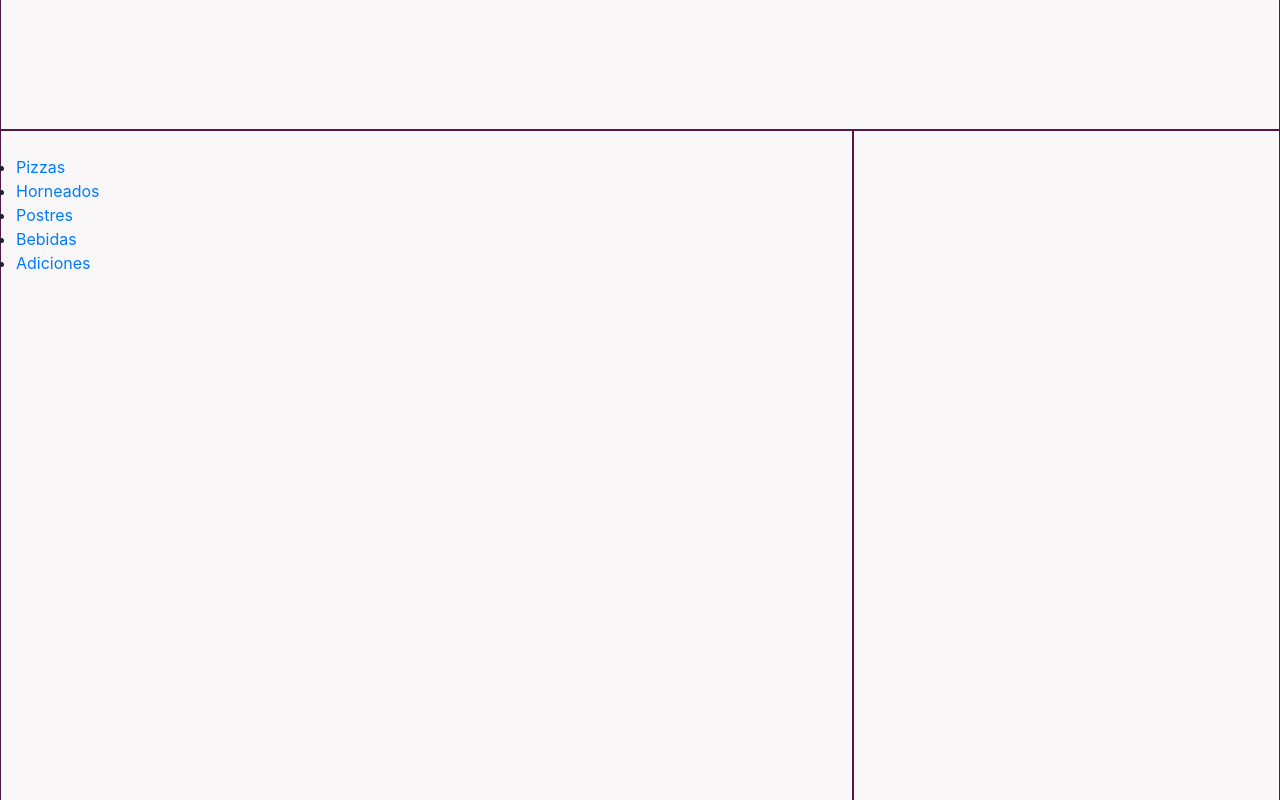
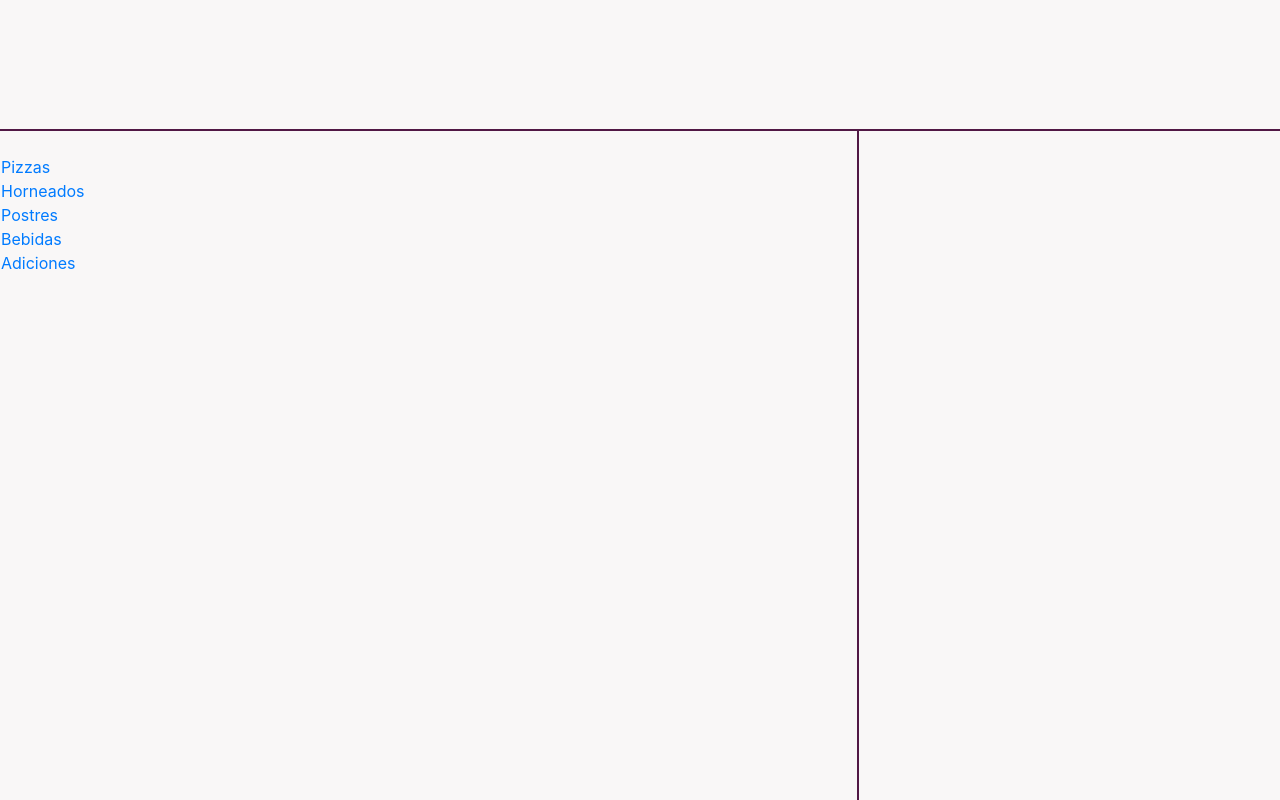
Before and after one commit to th3DarkGhost/Pizza_Parceros, a React (Create React App) app: page / in a window 1280 px wide. Shown: the part 600-1400 px from the top of the page. Built offline with nearby package versions, Linux system fonts and the light colour scheme.

Commit message:
Debugeando react-router

```diff
--- a/src/components/App.js
+++ b/src/components/App.js
@@ -5,14 +5,29 @@
 import { Header } from './Header/Header';
 import { Main } from './Main/Main';
 import { Footer } from './Footer/Footer';
+import { BrowserRouter as Router, Route, Switch } from 'react-router-dom';
+import { MenuPizzas } from './Main/MenuPizzas/MenuPizzas';
+import { MenuHorneados } from './Main/MenuHorneados/MenuHorneados';
+import { MenuPostres } from './Main/MenuPostres/MenuPostres';
+import { MenuBebidas } from './Main/MenuBebidas/MenuBebidas';
+import { MenuAdiciones } from './Main/MenuAdiciones/MenuAdiciones';
 
 function App() {
   return (
-    <div className='app container-fluid'>
-      <Header />
-      <Main />
-      <Footer />
-    </div>
+    // <div className='app container-fluid'>
+      <Router>
+        <Header />
+        <Main />
+        <Footer />
+        <Switch>
+          <Route path='/MenuPizzas' component={MenuPizzas} />
+          <Route path='/MenuHorneados' component={MenuHorneados} />
+          <Route path='/MenuPostres' component={MenuPostres} />
+          <Route path='/MenuBebidas' component={MenuBebidas} />
+          <Route path='/MenuAdiciones' component={MenuAdiciones} />
+        </Switch>
+      </Router>
+    //</div>
   );
 }
 
--- a/src/components/Header/Header.js
+++ b/src/components/Header/Header.js
@@ -1,16 +1,12 @@
-import React from "react";
-import "../../../node_modules/bootstrap/dist/css/bootstrap.css";
-// import switch y router
-import { Link, Route, BrowserRouter as Router } from "react-router-dom";
+import React from 'react';
+import '../../../node_modules/bootstrap/dist/css/bootstrap.css';
 
 export const Header = () => {
   return (
     <>
-      <Router>
-        <header className="row">
-          <nav className="navbar fixed-top header__navBar"></nav>
-        </header>
-      </Router>
+      <header className='row'>
+        <nav className='navbar fixed-top header__navBar'></nav>
+      </header>
     </>
   );
 };
--- a/src/components/Main/Main.js
+++ b/src/components/Main/Main.js
@@ -1,34 +1,21 @@
-import React from "react";
-import "../../../node_modules/bootstrap/dist/css/bootstrap.css";
-import { Menu } from "../Main/Menu/Menu.js";
-import { Link, Route, BrowserRouter as Router } from "react-router-dom";
-import { MenuPizzas } from "./MenuPizzas/MenuPizzas.js";
-import { MenuHorneados } from "./MenuHorneados/MenuHorneados.js";
-import { MenuPostres } from "./MenuPostres/MenuPostres.js";
-import { MenuBebidas } from "./MenuBebidas/MenuBebidas.js";
-import { MenuAdiciones } from "./MenuAdiciones/MenuAdiciones.js";
+import React from 'react';
+import '../../../node_modules/bootstrap/dist/css/bootstrap.css';
+import { Menu } from '../Main/Menu/Menu.js';
 
 export const Main = () => {
   return (
     <>
-      <Router>
-        <main className="row main">
-          <div className="container-fluid">
-            <section className="row publicity"></section>
-            <section className="row">
-              <div className="col-12 col-md-8 menu">
-                <Menu />
-                <Route path="/MenuPizzas" component={MenuPizzas} />
-                <Route path="/MenuHorneados" component={MenuHorneados} />
-                <Route path="/MenuPostres" component={MenuPostres} />
-                <Route path="/MenuBebidas" component={MenuBebidas} />
-                <Route path="/MenuAdiciones" component={MenuAdiciones} />
-              </div>
-              <div className="col-12 col-md-4 order"></div>
-            </section>
-          </div>
-        </main>
-      </Router>
+      <main className='row main'>
+        <div className='container-fluid'>
+          <section className='row publicity'></section>
+          <section className='row'>
+            <div className='col-12 col-md-8 menu'>
+              <Menu />
+            </div>
+            <div className='col-12 col-md-4 order'></div>
+          </section>
+        </div>
+      </main>
     </>
   );
 };
```
Also changed, not shown: src/components/Main/Menu/Menu.js (+8 -10 lines), 1 other file (tests, documents, lock files or other folders).
